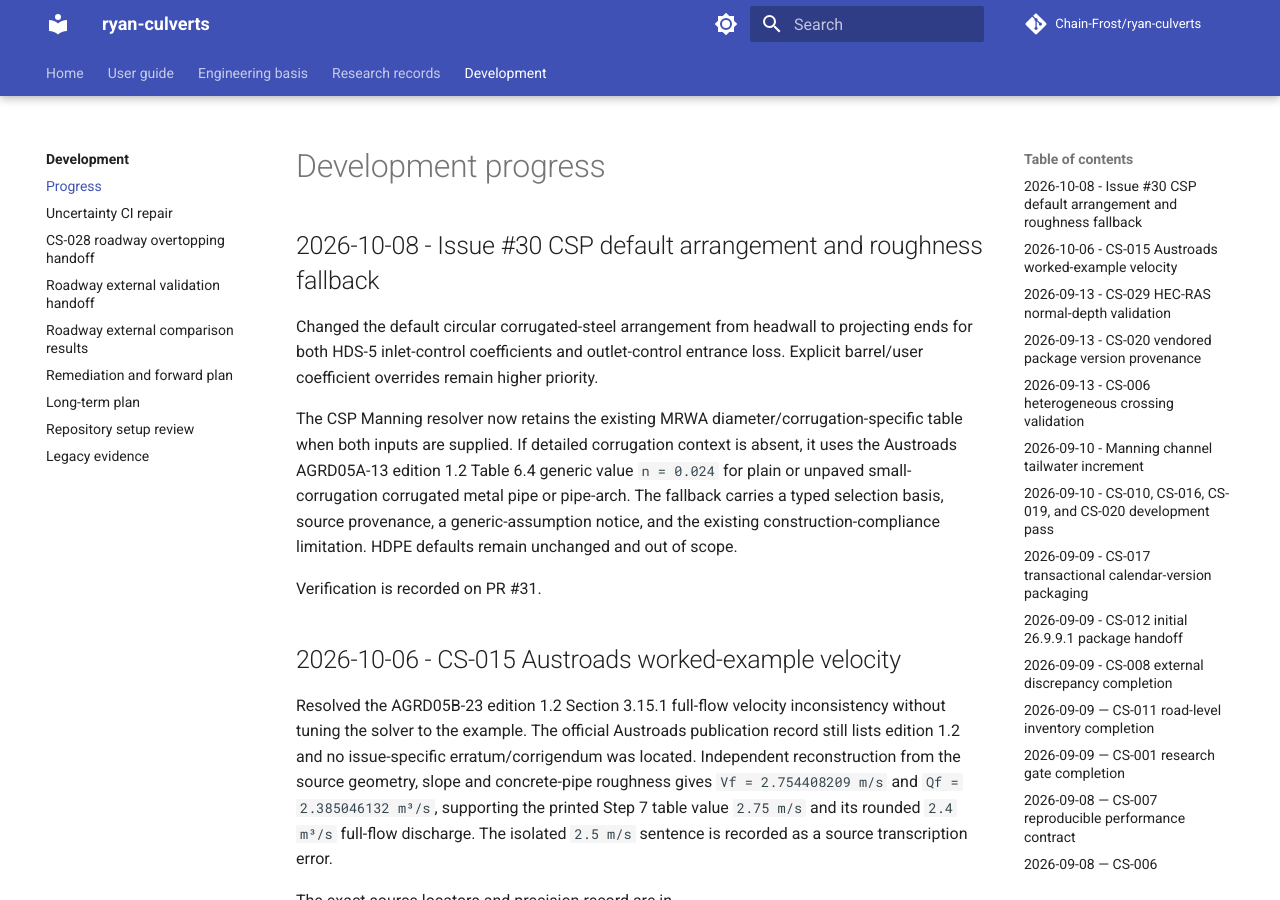
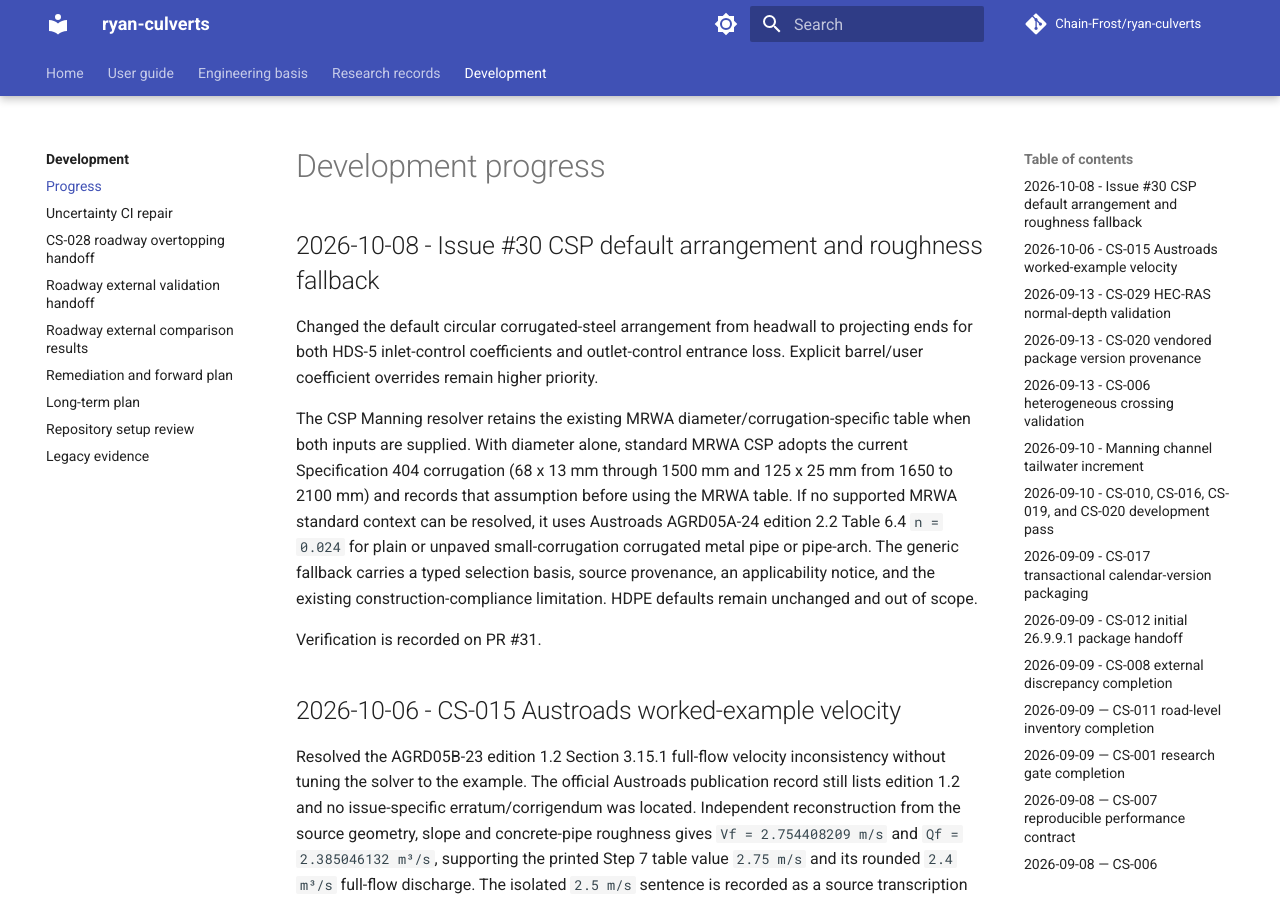
Before and after one commit to Chain-Frost/ryan-culverts, an MkDocs documentation site: the page built from docs/progress.md, in a window 1280 px wide and 900 px high. Built offline with MkDocs 1.6.1 and Material for MkDocs 9.7.7, drawn with Linux system fonts in a browser that asks for light colours; comment, search, counter and statistics services are not loaded.

Commit message:
Update issue 30 progress with MRWA standard corrugation

```diff
--- a/docs/progress.md
+++ b/docs/progress.md
@@ -6,12 +6,15 @@ Changed the default circular corrugated-steel arrangement from headwall to proje
 for both HDS-5 inlet-control coefficients and outlet-control entrance loss. Explicit
 barrel/user coefficient overrides remain higher priority.
 
-The CSP Manning resolver now retains the existing MRWA diameter/corrugation-specific table
-when both inputs are supplied. If detailed corrugation context is absent, it uses the
-Austroads AGRD05A-13 edition 1.2 Table 6.4 generic value `n = 0.024` for plain or
-unpaved small-corrugation corrugated metal pipe or pipe-arch. The fallback carries a typed
-selection basis, source provenance, a generic-assumption notice, and the existing
-construction-compliance limitation. HDPE defaults remain unchanged and out of scope.
+The CSP Manning resolver retains the existing MRWA diameter/corrugation-specific table
+when both inputs are supplied. With diameter alone, standard MRWA CSP adopts the current
+Specification 404 corrugation (68 x 13 mm through 1500 mm and 125 x 25 mm from 1650 to
+2100 mm) and records that assumption before using the MRWA table. If no supported MRWA
+standard context can be resolved, it uses Austroads AGRD05A-24 edition 2.2 Table 6.4
+`n = 0.024` for plain or unpaved small-corrugation corrugated metal pipe or pipe-arch.
+The generic fallback carries a typed selection basis, source provenance, an applicability
+notice, and the existing construction-compliance limitation. HDPE defaults remain
+unchanged and out of scope.
 
 Verification is recorded on PR #31.
 
```
